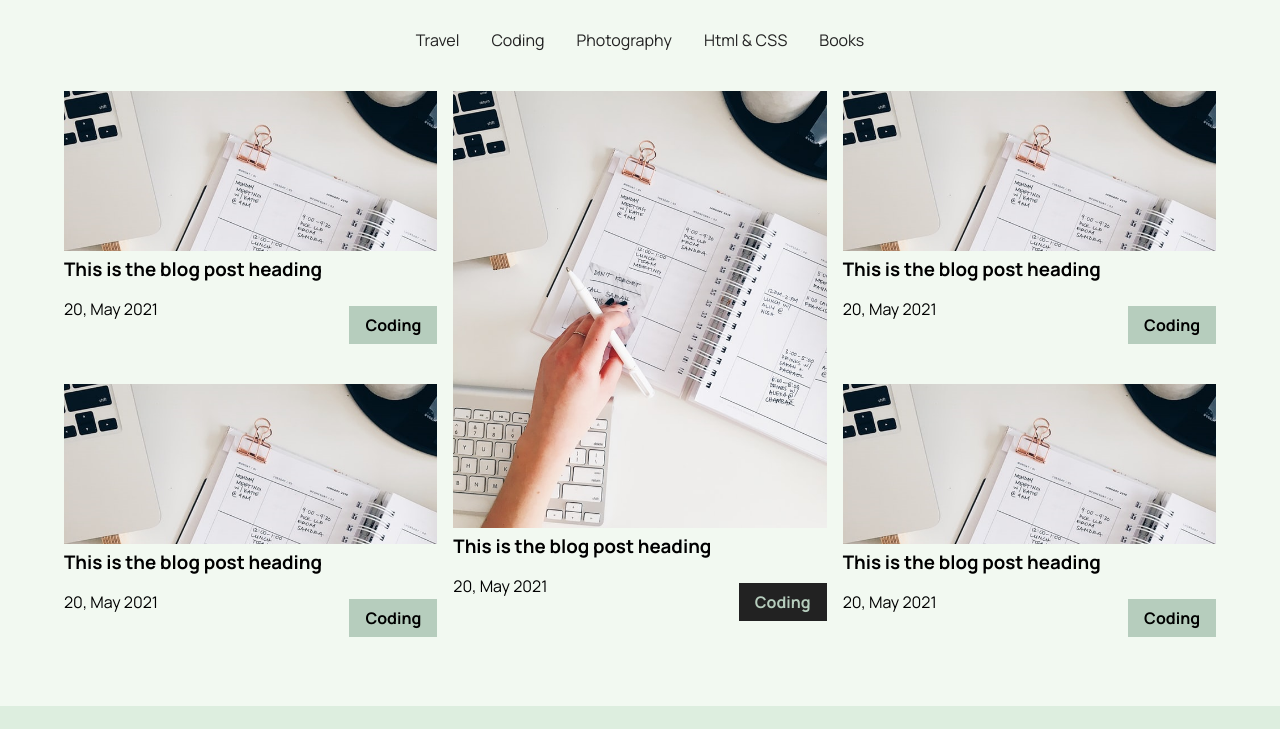
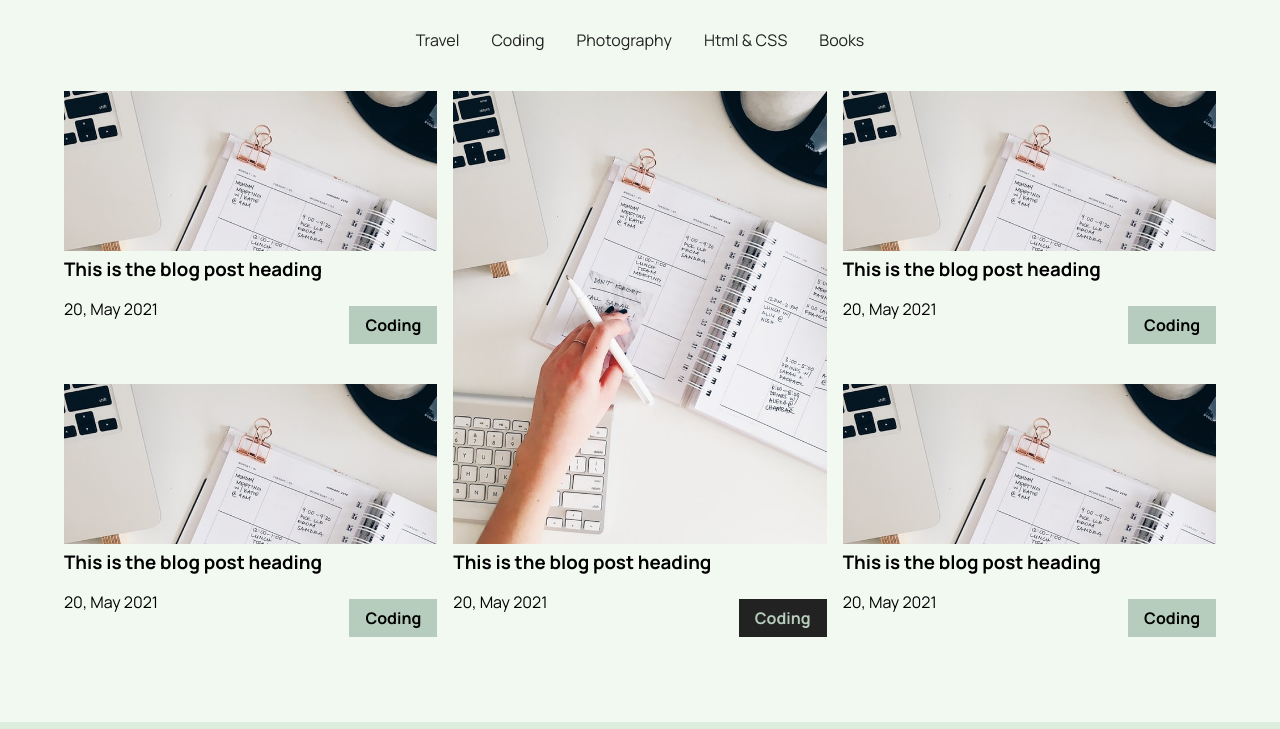
Before and after one commit to immaruf/daily-journal, a plain HTML site: page index.html in a window 1280 px wide. Shown: the part 71-800 px from the top of the page. Drawn offline with Linux system fonts and the light colour scheme.

Commit message:
Update style.css

```diff
--- a/css/style.css
+++ b/css/style.css
@@ -206,7 +206,7 @@ header nav {
 }
 
 .main .img-large {
-    height: 27.3rem;
+    height: 28.3rem;
 }
 
 
```
